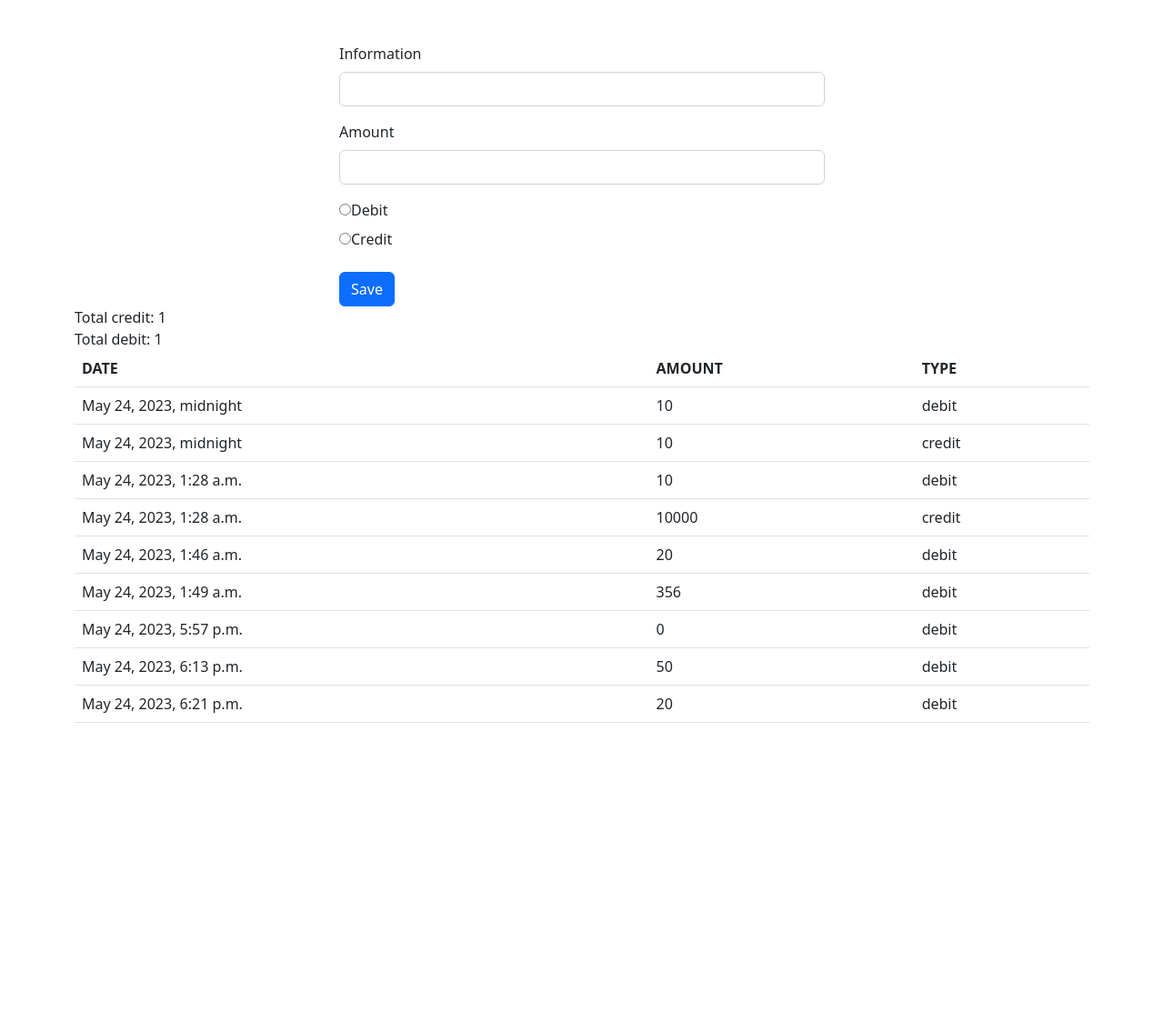
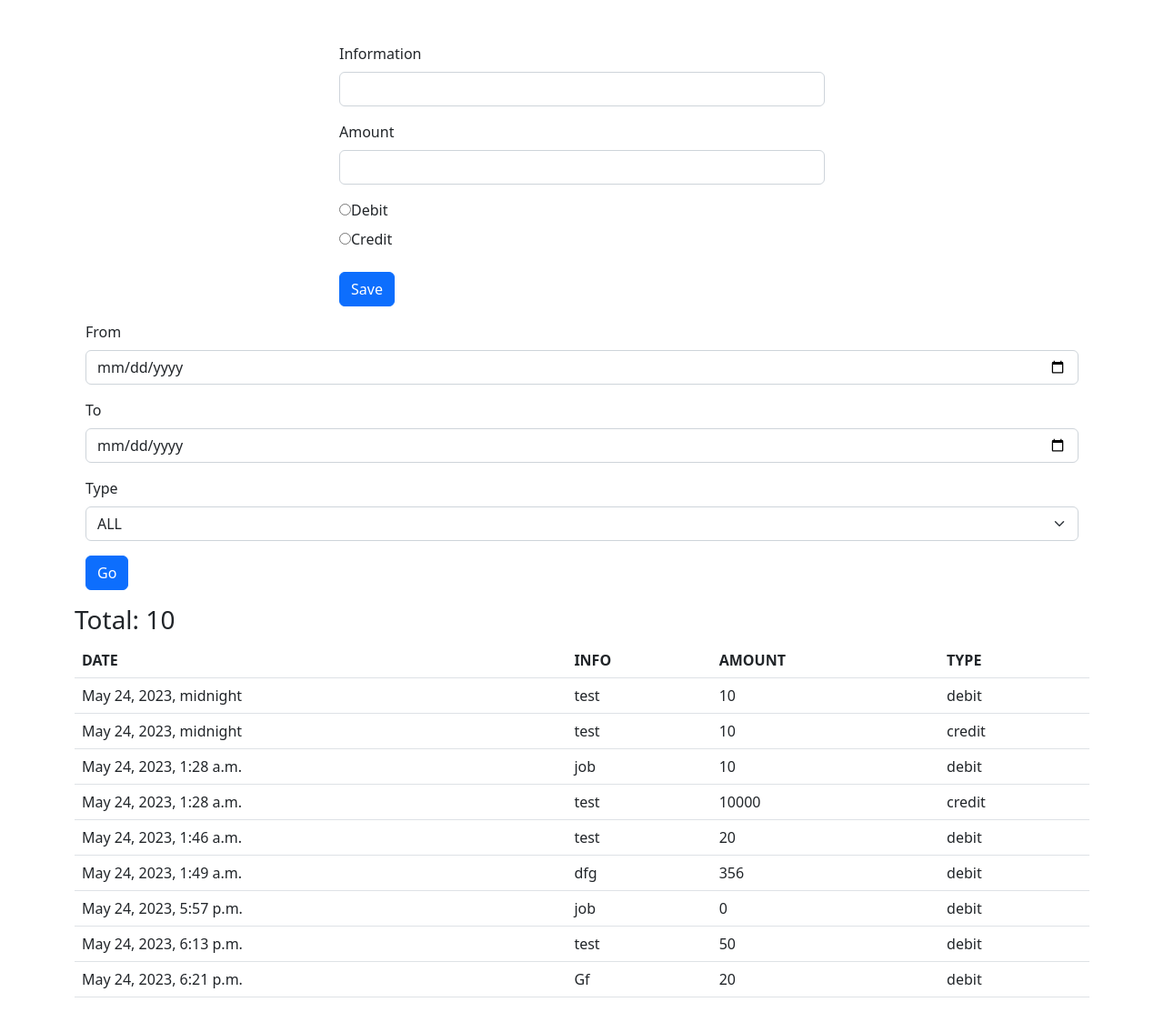
Before and after one commit to Naman-0206/Money-Manager, a Django app: template cash_app/templates/index.html in a window 1280 px wide. Shown: the part 129-1242 px from the top of the page at 91% size. Before the commit the page ends 924 px from the top, so only its background shows below. Run offline with Django 4.2, Linux system fonts and the light colour scheme; a user stored in the database is signed in; data comes from the database, SQL or seed files in the repository; both versions use the stored data as it was after the commit; the template is opened without the code that fills it: values that come from a table or form of the project are taken from there, most other values are stand-ins (such as "Sample title", 1, 10 or a date in 2020).

Commit message:
added filter by date

```diff
--- a/cash_app/templates/index.html
+++ b/cash_app/templates/index.html
@@ -1,13 +1,3 @@
-<!DOCTYPE html>
-<html lang="en">
-
-<head>
-    <meta charset="UTF-8">
-    <meta http-equiv="X-UA-Compatible" content="IE=edge">
-    <meta name="viewport" content="width=device-width, initial-scale=1.0">
-    <title>Document</title>
-</head>
-
 <body>
     {% extends "base.html" %}
 
@@ -35,21 +25,43 @@
             <button type="submit" class="btn btn-primary">Save</button>
         </form>
     </div>
-    {% else %}
-        <div class="d-flex justify-content-center my-5">
-            <a class="btn btn-primary mx-1" href="/login">Login</a>
-            <a class="btn btn-primary mx-1" href="/register">Sign Up</a>
-        </div>
-    {% endif %}
+    <div class="container">
+        <form method="POST">
+            {% csrf_token %}
+            <div class="mb-3">
+                <label for="from" class="form-label">From</label>
+                <input type="date" name="from" required class="form-control" id="from">
+            </div>
+            <div class="mb-3">
+                <label for="to" class="form-label">To</label>
+                <input type="date" name="to" required class="form-control" id="to">
+            </div>
+            <div class="mb-3">
+                <label for="t_type" class="form-label">Type</label>
+                <select name="t_type" id="t_type" class="form-select">
+                    <option value="all">ALL</option>
+                    <option value="debit">Debit</option>
+                    <option value="credit">Credit</option>
+                </select>
+            </div>
+            <button type="submit" class="btn btn-primary">Go</button>
 
 
+
+        </form>
+    </div>
     {% if data %}
-    Total credit: {{total_credit}}<br>
-    Total debit: {{total_debit}}
+    {% if total %}
+    <h3>Total: {{total}}</h3>
+    {% else %}
+    <h3>Total credit: {{total_credit}}</h3>
+    <h3>Total debit: {{total_debit}}</h3>
+    {% endif %}
     <table class="table">
         <thead>
             <tr>
                 <th>DATE</th>
+                <th>INFO</th>
                 <th>AMOUNT</th>
                 <th>TYPE</th>
             </tr>
@@ -58,13 +70,23 @@
             {% for row in data %}
             <tr>
                 <td>{{row.date_time}}</td>
+                <td>{{row.info}}</td>
                 <td>{{row.amount}}</td>
                 <td>{{row.type}}</td>
             </tr>
             {% endfor %}
         </tbody>
     </table>
+    {% else %}
+    NO DATA
     {% endif %}
+    {% else %}
+    <div class="d-flex justify-content-center my-5">
+        <a class="btn btn-primary mx-1" href="/login">Login</a>
+        <a class="btn btn-primary mx-1" href="/register">Sign Up</a>
+    </div>
+    {% endif %}
+
     {% endblock %}
 
 </body>
```
Also changed, not shown: cash_app/views.py (+29 -11 lines), db.sqlite3.
